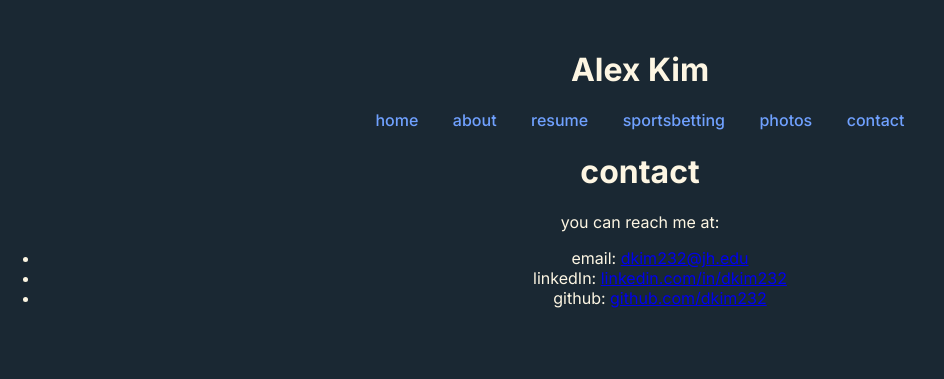
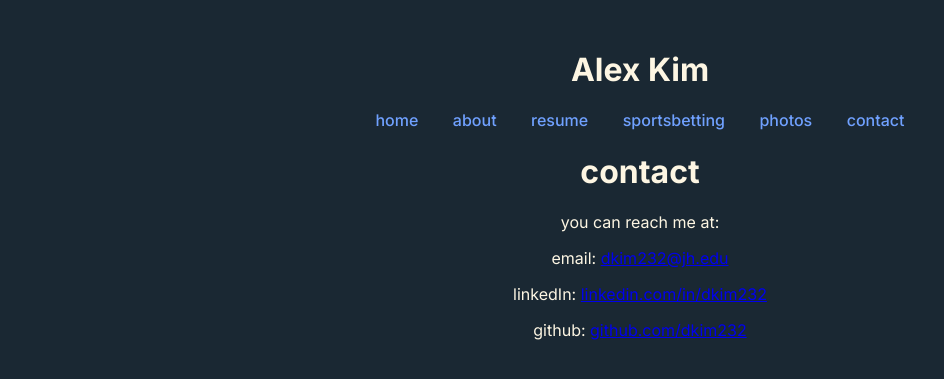
Before and after one commit to dkim232/dkim232.github.io, a Jekyll site: the page built from contact.html, in a window 1280 px wide. Shown: the top 379 px of the page, without its empty margins (0-944 px from the left). Built offline with Jekyll 4.4.1, drawn with Linux system fonts in a browser that asks for light colours.

Commit message:
contact formatting change (removed bullet points)

```diff
--- a/contact.html
+++ b/contact.html
@@ -9,8 +9,6 @@ permalink: /contact
 
 <p>you can reach me at:</p>
 
-<ul>
-    <li>email: <a href="mailto:dkim232@jh.edu">dkim232@jh.edu</a></li>
-    <li>linkedIn: <a href="https://www.linkedin.com/in/dkim232" target="_blank">linkedin.com/in/dkim232</a></li>
-    <li>github: <a href="https://github.com/dkim232" target="_blank">github.com/dkim232</a></li>
-</ul>
+<p>email: <a href="mailto:dkim232@jh.edu">dkim232@jh.edu</a></p>
+<p>linkedIn: <a href="https://www.linkedin.com/in/dkim232" target="_blank">linkedin.com/in/dkim232</a></p>
+<p>github: <a href="https://github.com/dkim232" target="_blank">github.com/dkim232</a></p>
```
